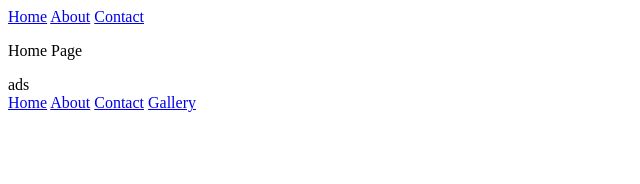
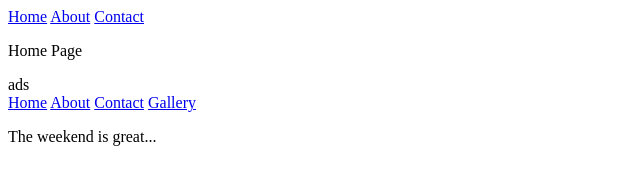
Before and after one commit to alexanderjwaters/sourcetree-practice, a plain HTML site: page index.html in a window 1280 px wide. Shown: the whole page, without its empty margins (0-640 px from the left). Drawn offline with Linux system fonts and the light colour scheme.

Commit message:
Added paragraph and will continue later

```diff
--- a/index.html
+++ b/index.html
@@ -28,6 +28,7 @@
                 <a href="#">About</a>
                 <a href="#">Contact</a>
                 <a href="#">Gallery</a>
+                <p>The weekend is great...</p>
             </nav>
         </footer>
     </body>
```
